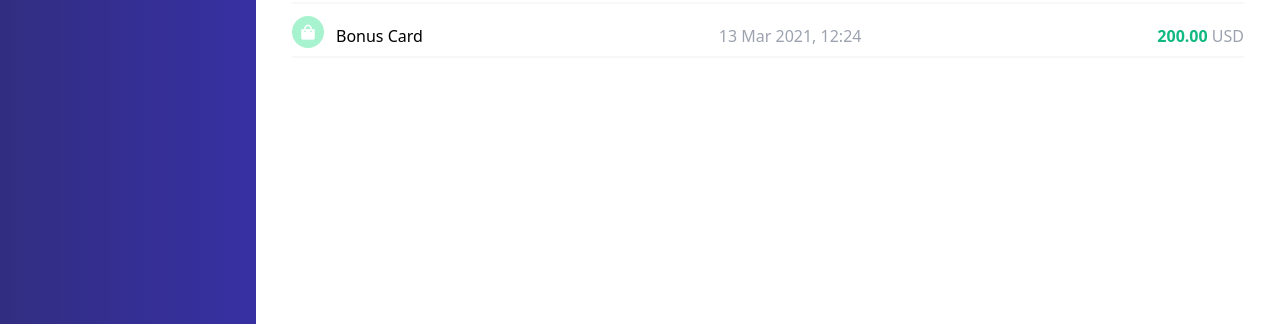
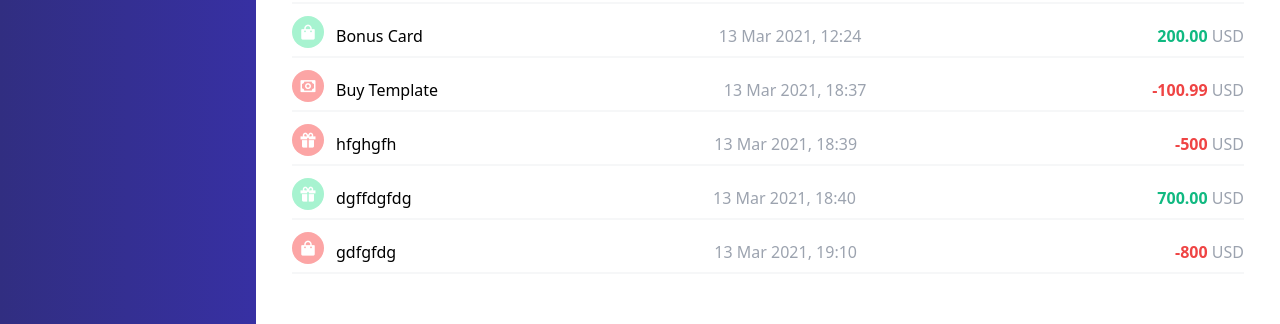
Before and after one commit to Bembnias/skinflint-me, a Vue app: page /history in a window 1280 px wide. Shown: the part 348-672 px from the top of the page. Built offline with nearby package versions, Linux system fonts and the light colour scheme; data requests are answered from the project's data file.

Commit message:
total budget calculations

```diff
--- a/data/db.json
+++ b/data/db.json
@@ -44,6 +44,42 @@
       "amount": "200.00",
       "date": "13 Mar 2021, 12:24",
       "id": 5
+    },
+    {
+      "type": "expense",
+      "category": "paychecks",
+      "categoryIcon": "bx-money",
+      "name": "Buy Template",
+      "amount": -100.99,
+      "date": "13 Mar 2021, 18:37",
+      "id": 6
+    },
+    {
+      "type": "expense",
+      "category": "gifts",
+      "categoryIcon": "bxs-gift",
+      "name": "hfghgfh",
+      "amount": -500,
+      "date": "13 Mar 2021, 18:39",
+      "id": 7
+    },
+    {
+      "type": "income",
+      "category": "gifts",
+      "categoryIcon": "bxs-gift",
+      "name": "dgffdgfdg",
+      "amount": "700.00",
+      "date": "13 Mar 2021, 18:40",
+      "id": 8
+    },
+    {
+      "type": "expense",
+      "category": "shopping",
+      "categoryIcon": "bxs-shopping-bag",
+      "name": "gdfgfdg",
+      "amount": -800,
+      "date": "13 Mar 2021, 19:10",
+      "id": 9
     }
   ],
   "categories": [
--- a/src/components/dashboard/ExpenseInputTab.vue
+++ b/src/components/dashboard/ExpenseInputTab.vue
@@ -16,7 +16,7 @@
 
             <input class="border-b" type="text" v-model="name" placeholder="Name" required>
 
-            <input class="border-b" type="number" step='0.01' v-model="amount" placeholder="Amount" required>
+            <input class="border-b" type="number" step='0.01' min="0" v-model="amount" placeholder="Amount" required>
 
             <input class="appearance-none bg-red-300 rounded-full text-white py-1" type="submit" value="Add">
         </form>
@@ -46,7 +46,7 @@ export default {
                 category: selectedCategory.value.category,
                 categoryIcon: selectedCategory.value.categoryIcon,
                 name: name.value,
-                amount: parseFloat(amount.value).toFixed(2),
+                amount: -parseFloat(amount.value).toFixed(2),
                 date: dayjs().format('DD MMM YYYY, HH:mm')
             }
 
--- a/src/components/dashboard/HistoryRecord.vue
+++ b/src/components/dashboard/HistoryRecord.vue
@@ -10,7 +10,7 @@
 
         <p class="text-gray-400 mt-2"> {{data.date}} </p>
 
-        <p class="text-gray-400 mt-2"><span :class="txtColorCheck" class="font-semibold"> <span v-if="data.type === 'expense'">-</span>{{data.amount}} </span> USD </p>
+        <p class="text-gray-400 mt-2"><span :class="txtColorCheck" class="font-semibold"> {{data.amount}} </span> USD </p>
       </div>
   </div>
 </template>
--- a/src/components/dashboard/IncomeInputTab.vue
+++ b/src/components/dashboard/IncomeInputTab.vue
@@ -15,7 +15,7 @@
 
       <input class="border-b" type="text" v-model="name" placeholder="Name" required>
 
-      <input class="border-b" type="number" step='0.01' v-model="amount" placeholder="Amount" required>
+      <input class="border-b" type="number" step='0.01' min="0" v-model="amount" placeholder="Amount" required>
 
       <input class="appearance-none bg-green-200 rounded-full text-white py-1" type="submit" value="Add">
     </form>
--- a/src/components/dashboard/StatTabs.vue
+++ b/src/components/dashboard/StatTabs.vue
@@ -2,7 +2,7 @@
 
   <div class="relative shadow-md col-span-4 row-span-1 rounded-lg overflow-hidden">
     <div class="text-center absolute top-1/2 left-1/2 transform -translate-y-1/2 -translate-x-1/2">
-      <h3 class="font-semibold text-xl md:text-3xl 2xl:text-5xl text-gray-800">$8,240</h3>
+      <h3 class="font-semibold text-xl md:text-3xl 2xl:text-5xl text-gray-800">${{totalBudget}} </h3>
       <small class="text-gray-400 text-xs md:text-sm">Total Budget</small>
     </div>
   </div>
@@ -34,7 +34,24 @@
 </template>
 
 <script>
+import { computed, ref, watch } from 'vue'
+import getActions from '../../composables/getActions'
+
 export default {
+  setup() {
+    const { actions, error, load } = getActions()
 
+    load()
+
+    const totalBudget = computed(() => {
+      let totalSum = 0
+      actions.value.map((item) => {
+        totalSum += parseFloat(item.amount)
+      })
+      return totalSum
+    })
+
+    return { totalBudget }
+  }
 }
 </script>
--- a/src/views/History.vue
+++ b/src/views/History.vue
@@ -10,7 +10,7 @@
           userange
           :formatter="formatter"
           placeholder="Select date range"
-          v-model="dateValue"
+          v-model="dateRange"
         ></LitepieDatepicker>
       </div>
     </div>
@@ -44,23 +44,23 @@ export default {
     const isBetween = require('dayjs/plugin/isBetween')
     dayjs.extend(isBetween)
 
-    const dateValue = ref([])
+    const dateRange = ref([])
     const formatter = ref({
       date: 'DD MMM YYYY',
       month: 'MMM'
     })
 
     const filteredActions = computed(() => {
-      if (!dateValue.value.length) {
+      if (!dateRange.value.length) {
         return actions.value
       } else {
         return actions.value.filter(item => {
-          return dayjs(item.date).isBetween(dateValue.value[0], dateValue.value[1], null, '[]')
+          return dayjs(item.date).isBetween(dateRange.value[0], dateRange.value[1], null, '[]')
         })
       }
     })
 
-    return { filteredActions, dateValue, formatter }
+    return { filteredActions, dateRange, formatter }
   }
 }
 </script>
```
